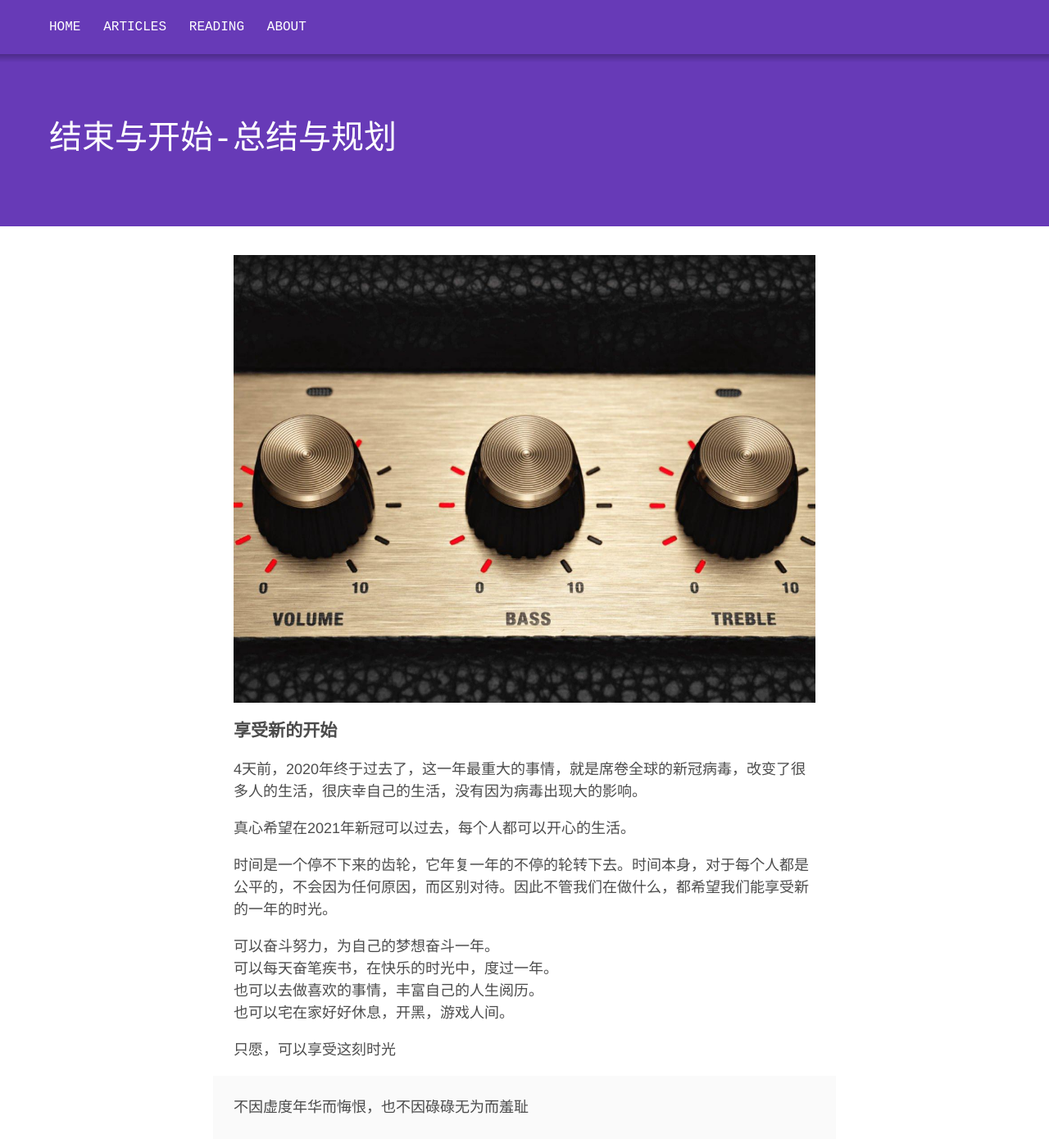
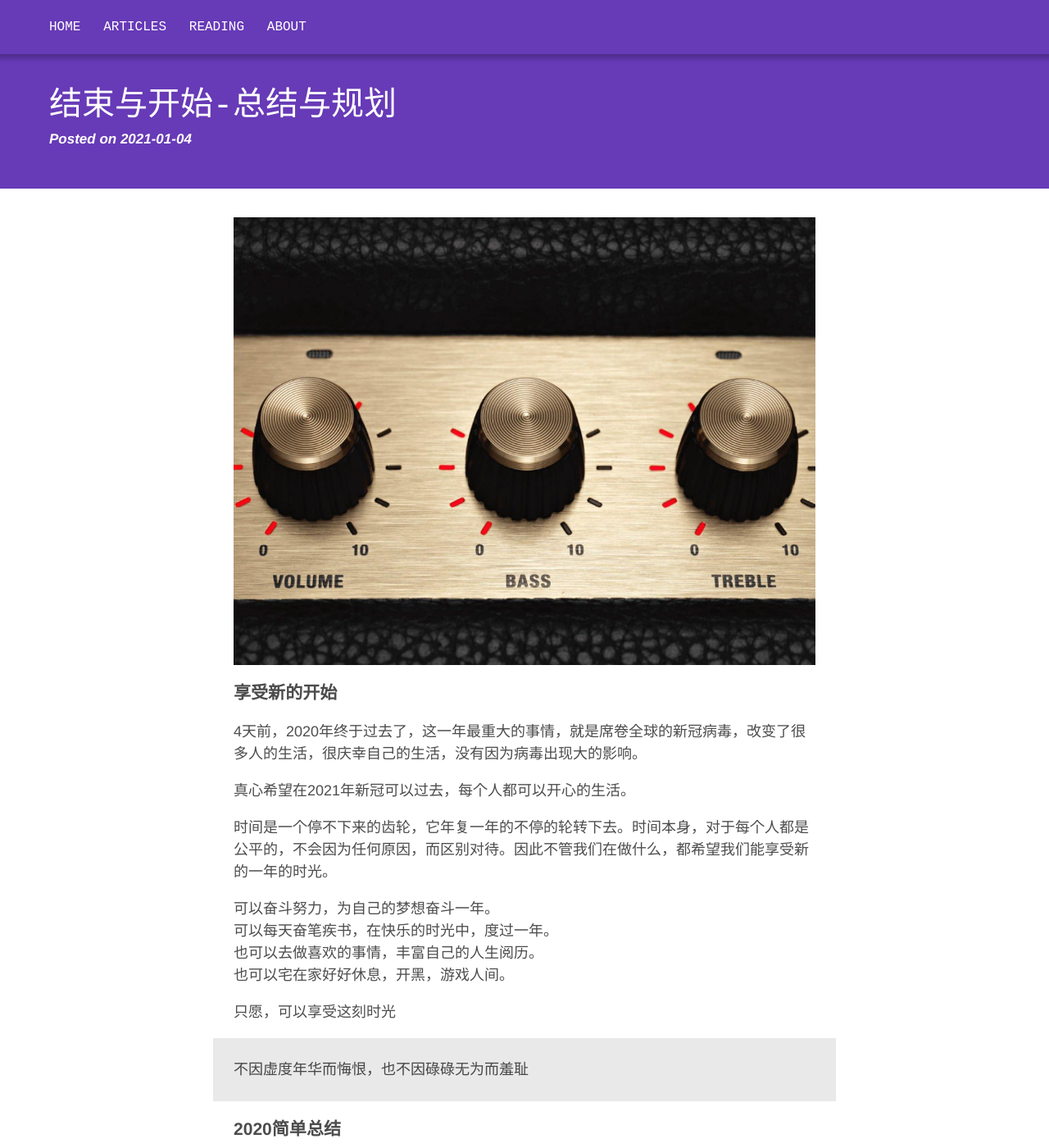
Before and after one commit to sanbuguan/sanbuguan.github.io, a Jekyll site: the page built from _posts/2021-01-04-FinishAndStart.md, in a window 1280 px wide and 1400 px high. Shown: the whole window at 82% size. Built offline with Jekyll 4.4.1, drawn with Linux system fonts in a browser that asks for light colours; some web fonts are replaced.

Commit message:
update theme

```diff
--- a/_config.yml
+++ b/_config.yml
@@ -30,7 +30,8 @@
 # Build settings
 markdown: kramdown
 
-themeColor: purple # green, blue, orange, purple, grey
+# green, blue, orange, purple, grey
+themeColor: purple
 fixedNav: 'true' # true or false
 
 # permalink: /:year/:month/:title
--- a/_layouts/page.html
+++ b/_layouts/page.html
@@ -5,6 +5,11 @@
   <header class="c-header c-article__header">
     <div class="u-container">
       <h1 class="c-header__title">{{ page.title }}</h1>
+      {% if page.date %}
+            <span class="article-date">Posted on {{ page.date | date: "%Y-%m-%d" }}</span>
+      {% else %}
+            <span class="article-date">&nbsp</span>
+      {% endif %}
     </div>
   </header>
 
--- a/css/main.scss
+++ b/css/main.scss
@@ -265,7 +265,24 @@
     padding-top: 4.1rem;
 }
 
+.c-article__main blockquote {
+    background: #E9E9E9;
+}
+
+.article-date {
+  font-size: 1.7rem;
+  padding-left: 0rem;
+  font-style:italic;
+  color:#fff;
+  font-weight:bold;
+}
 
 .c-article__main {
   padding-top: 3.5rem;
 }
+
+
+.c-header {
+    padding-top: 10rem;
+    padding-bottom: 5rem;
+}
```
